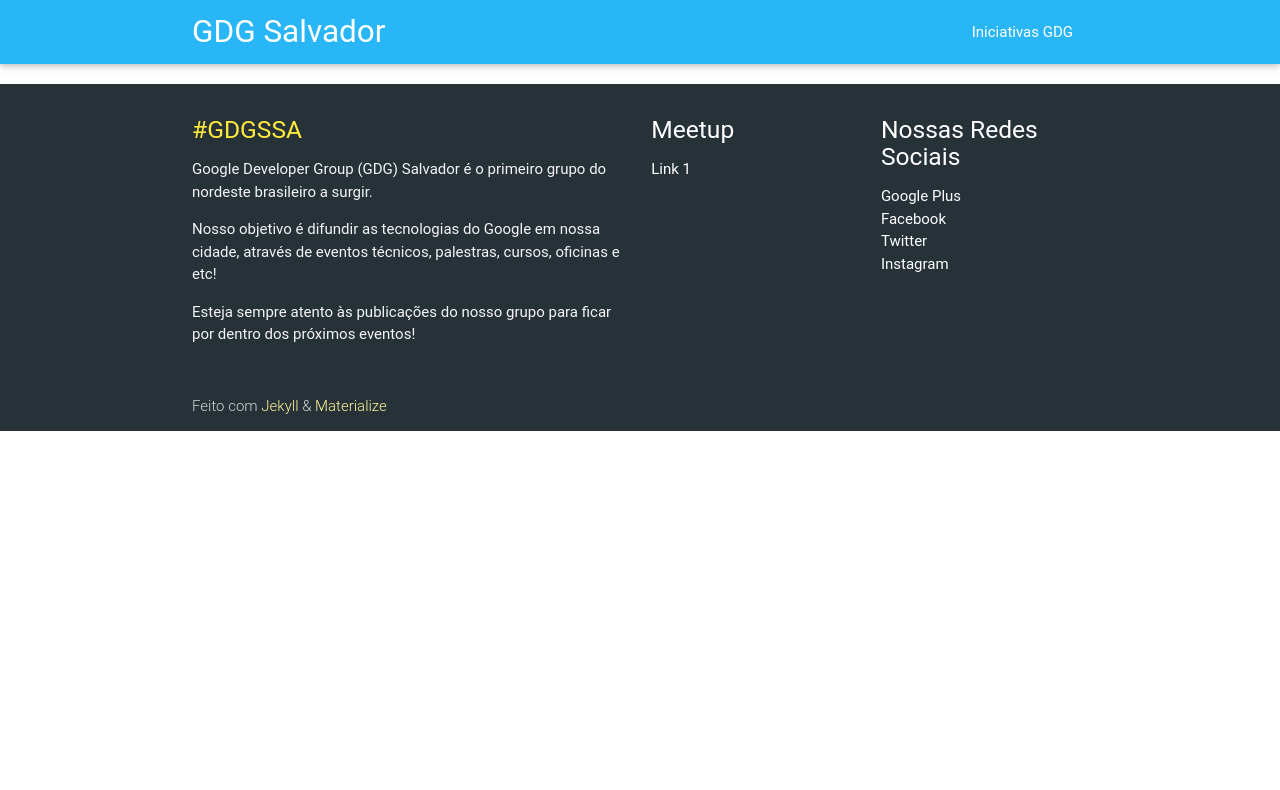
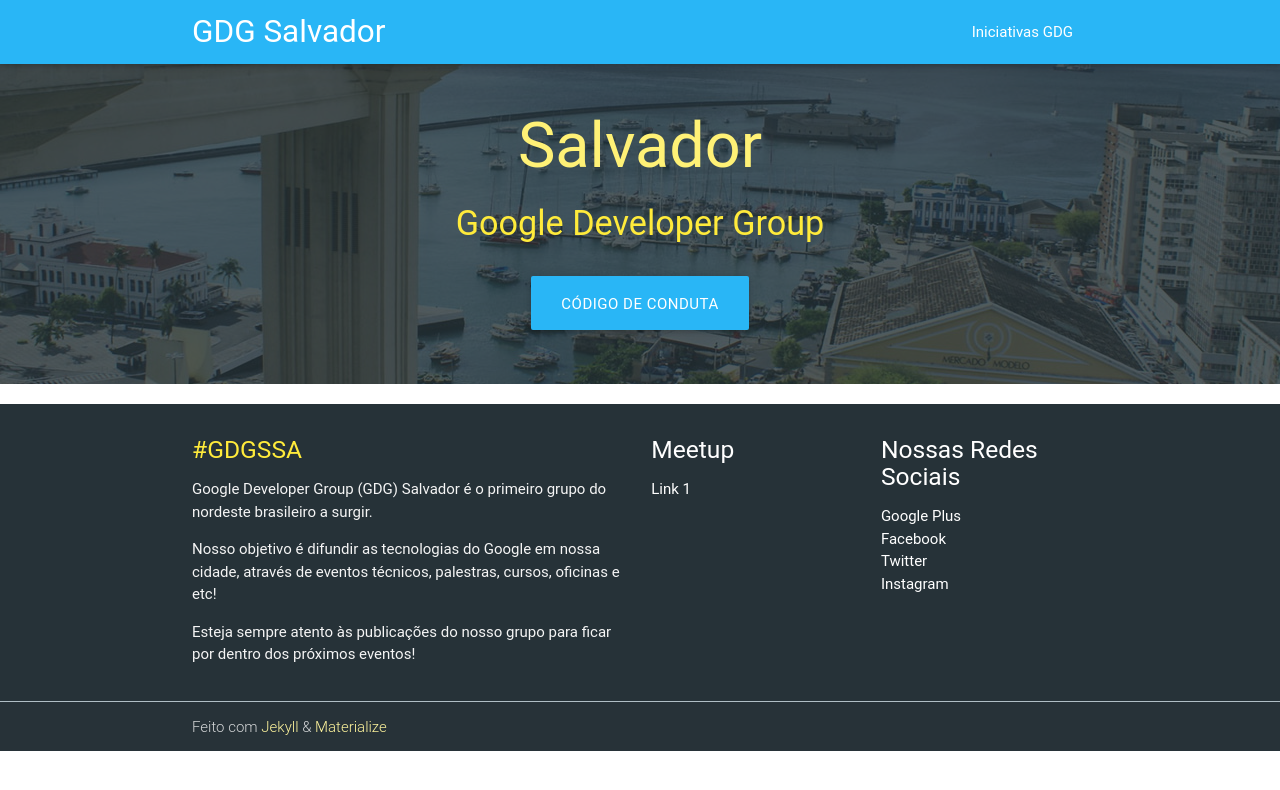
Before and after one commit to gdgssa/gdgssa.github.io, a Jekyll site: the page built from index.html, in a window 1280 px wide. Shown: the top 790 px of the page. Built offline with Jekyll 4.4.1, drawn with Linux system fonts in a browser that asks for light colours; nearby versions of some CDN libraries; some web fonts are replaced.

Commit message:
Criado include banner

```diff
--- /dev/null
+++ b/_includes/banner.html
@@ -0,0 +1,17 @@
+<div id="index-banner" class="parallax-container" role="banner">
+    <div class="section no-pad-bot">
+      <div class="container">
+        <h1 class="header center yellow-text text-lighten-2">Salvador</h1>
+        <div class="row center">
+          <h4 class="header yellow-text">Google Developer Group</h4>
+        </div>
+        <div class="row center">
+          <a href="#" class="btn-large light-blue lighten-1">Código de Conduta</a>
+        </div>
+      </div>
+    </div>
+    <div class="parallax">
+      <div class="color-overlay"></div>
+        <img src="/assets/img/background1.jpg" alt="Unsplashed background img 1" style="display: block; transform: translate3d(-50%, 211px, 0px);">
+      </div>
+  </div>
--- a/_includes/head.html
+++ b/_includes/head.html
@@ -8,8 +8,8 @@
   <title>{% if page.title %}{{ page.title }}{% else %}{{ site.title }}{% endif %}</title>
   <meta name="description" content="{% if page.excerpt %}{{ page.excerpt | strip_html | strip_newlines | truncate: 160 }}{% else %}{{ site.description }}{% endif %}">
 	<link rel="stylesheet" href="https://maxcdn.bootstrapcdn.com/font-awesome/4.5.0/css/font-awesome.min.css">
+  <link rel="stylesheet" media="screen,projection" href="{{ "/assets/css/lib/materialize.min.css" | prepend: site.baseurl }}">
   <link rel="stylesheet" media="screen,projection" href="{{ "/assets/css/main.css" | prepend: site.baseurl }}">
-  <link rel="stylesheet" media="screen,projection" href="{{ "/assets/css/lib/materialize.min.css" | prepend: site.baseurl }}">
   <link rel="canonical" href="{{ page.url | replace:'index.html','' | prepend: site.baseurl | prepend: site.url }}">
   <link rel="alternate" type="application/rss+xml" title="{{ site.title }}" href="{{ "/feed.xml" | prepend: site.baseurl | prepend: site.url }}">
 
--- a/_layouts/default.html
+++ b/_layouts/default.html
@@ -1,14 +1,15 @@
 <!DOCTYPE html>
-<html>
+<html lang="pt-br">
   {% include head.html %}
   <body>
     {% include header.html %}
+    {% include banner.html %}
 
-
-        {{ content }}
+    <section class="container">
+    	{{ content }}
+    </section>
 
     {% include footer.html %}
 
   </body>
-
 </html>
--- a/_src/sass/_variables.scss
+++ b/_src/sass/_variables.scss
@@ -1,3 +1,5 @@
 $primary-color: #4285F4;
 $second-color: #FBBC05;
-$test2: #ccc;
+
+$footer-copyright-line: #b0bec5;
+$overlay: #263238;
--- /dev/null
+++ b/assets/css/main.css
@@ -0,0 +1,18 @@
+.parallax-container {
+  min-height: 320px;
+  line-height: 0;
+  height: auto;
+  color: rgba(255, 255, 255, 0.9); }
+
+.color-overlay {
+  position: absolute;
+  top: 0;
+  left: 0;
+  width: 100%;
+  height: 100%;
+  background-color: #263238;
+  opacity: 0.8;
+  z-index: 1; }
+
+.footer-copyright {
+  border-top: 1px solid #b0bec5; }
```
Also changed, not shown: _src/sass/main.scss (+17 -13 lines), _src/img/background1.jpg (added), assets/img/background1.jpg (added).
